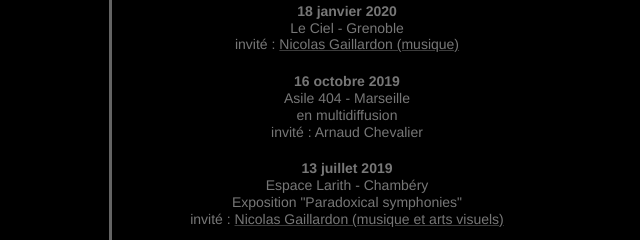
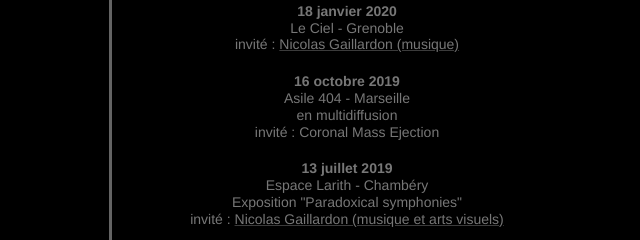
Before and after one commit to orcaescapes/orcaescapes.github.io, a plain HTML site: page index.html in a window 1280 px wide. Shown: the part 1960-2200 px from the top of the page, 302-942 px from the left. Drawn offline with nearby package versions, Linux system fonts and the light colour scheme.

Commit message:
dates
coquille Coronal Mass Ejection

```diff
--- a/index.html
+++ b/index.html
@@ -182,7 +182,7 @@
                     <p class="date_date">16 octobre 2019</p>
                     <p class="date_location">Asile 404 - Marseille</p>
                     <p class="date_info">en multidiffusion</p>
-                    <p class="date_guest">invité : Arnaud Chevalier</p>
+                    <p class="date_guest">invité : Coronal Mass Ejection</p>
                 </div>
 
                 <div class="date">
```
